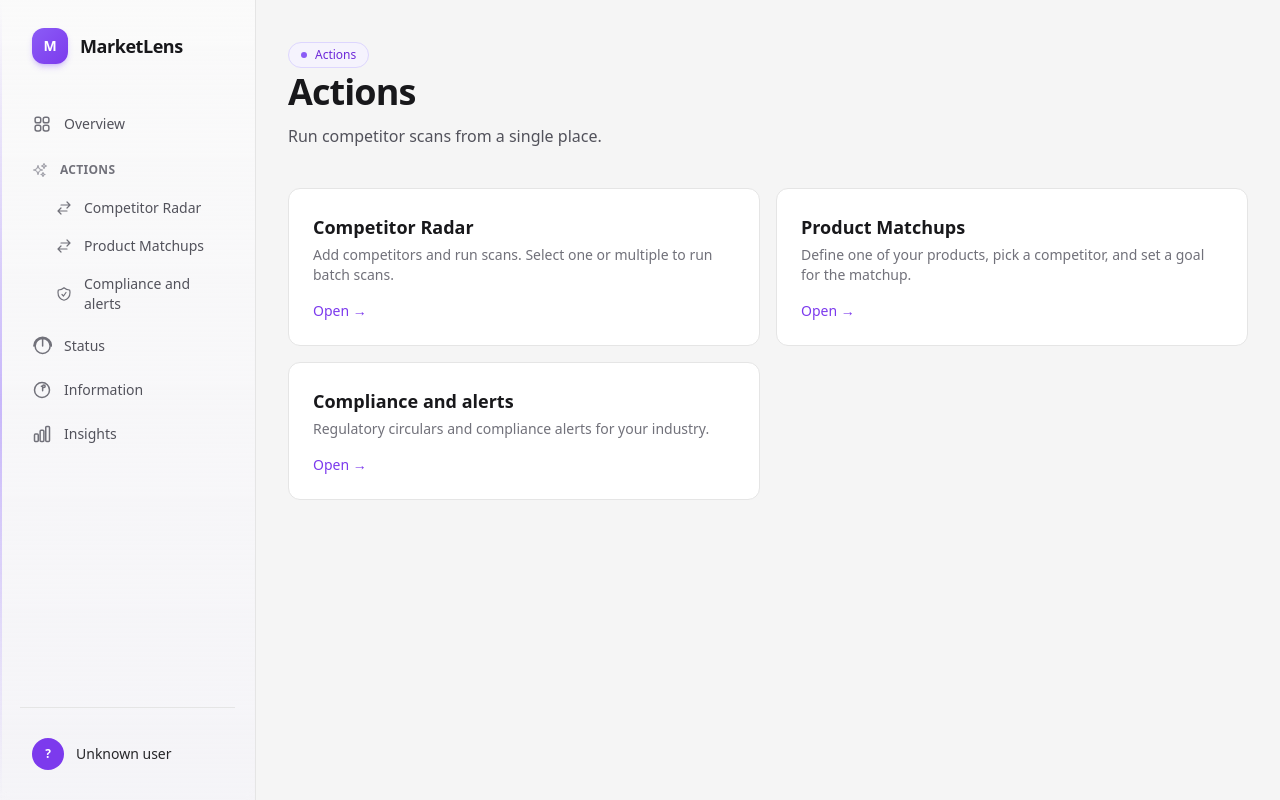
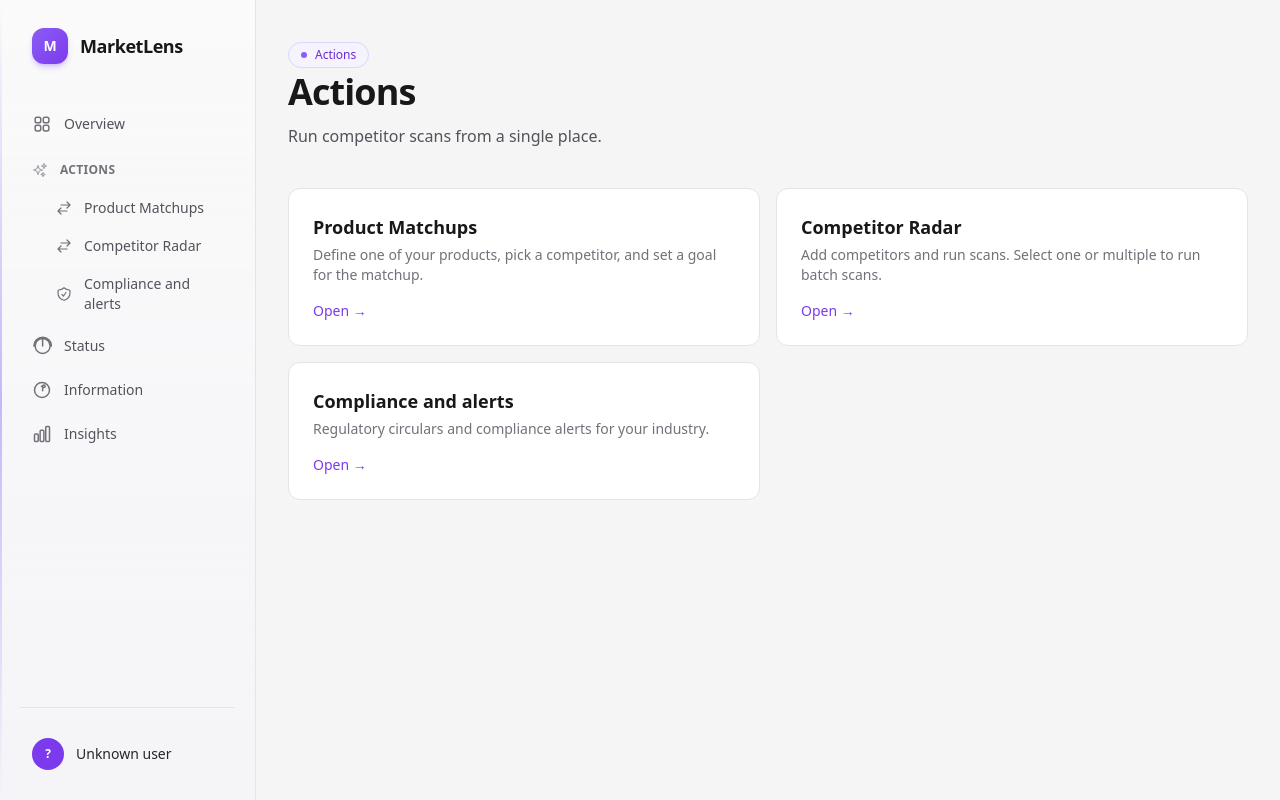
Before and after one commit to sagnik26/MarketLens, a Next.js app: page /dashboard/actions in a window 1280 px wide. Built offline with nearby package versions, Linux system fonts and the light colour scheme; no server answers.

Commit message:
Some enhancements pushed for the demo

```diff
--- a/src/app/dashboard/actions/page.tsx
+++ b/src/app/dashboard/actions/page.tsx
@@ -23,6 +23,19 @@ export default function ActionsPage() {
           Actions
         </h2>
         <Link
+          href="/dashboard/actions/product-matchups"
+          className="group flex flex-col rounded-xl border border-neutral-200 bg-white p-6 transition hover:border-violet-200 hover:shadow-[0_0_25px_-8px_rgba(139,92,246,0.25)] dark:border-neutral-800 dark:bg-neutral-900 dark:hover:border-violet-800"
+        >
+          <span className="text-lg font-semibold text-zinc-900 dark:text-zinc-100 group-hover:text-violet-600 dark:group-hover:text-violet-400">
+            Product Matchups
+          </span>
+          <span className="mt-1 text-sm text-zinc-500 dark:text-zinc-400">
+            Define one of your products, pick a competitor, and set a goal for the matchup.
+          </span>
+          <span className="mt-4 text-sm font-medium text-violet-600 dark:text-violet-400">Open →</span>
+        </Link>
+
+        <Link
           href="/dashboard/actions/competitor-radar"
           className="group flex flex-col rounded-xl border border-neutral-200 bg-white p-6 transition hover:border-violet-200 hover:shadow-[0_0_25px_-8px_rgba(139,92,246,0.25)] dark:border-neutral-800 dark:bg-neutral-900 dark:hover:border-violet-800"
         >
@@ -31,19 +44,6 @@ export default function ActionsPage() {
           </span>
           <span className="mt-1 text-sm text-zinc-500 dark:text-zinc-400">
             Add competitors and run scans. Select one or multiple to run batch scans.
-          </span>
-          <span className="mt-4 text-sm font-medium text-violet-600 dark:text-violet-400">Open →</span>
-        </Link>
-
-        <Link
-          href="/dashboard/actions/product-matchups"
-          className="group flex flex-col rounded-xl border border-neutral-200 bg-white p-6 transition hover:border-violet-200 hover:shadow-[0_0_25px_-8px_rgba(139,92,246,0.25)] dark:border-neutral-800 dark:bg-neutral-900 dark:hover:border-violet-800"
-        >
-          <span className="text-lg font-semibold text-zinc-900 dark:text-zinc-100 group-hover:text-violet-600 dark:group-hover:text-violet-400">
-            Product Matchups
-          </span>
-          <span className="mt-1 text-sm text-zinc-500 dark:text-zinc-400">
-            Define one of your products, pick a competitor, and set a goal for the matchup.
           </span>
           <span className="mt-4 text-sm font-medium text-violet-600 dark:text-violet-400">Open →</span>
         </Link>
--- a/src/app/dashboard/actions/product-matchups/page.tsx
+++ b/src/app/dashboard/actions/product-matchups/page.tsx
@@ -257,15 +257,14 @@ export default function ProductMatchupsPage() {
 
       <div className="mb-4 flex flex-wrap items-center justify-between gap-3">
         <p className="text-sm text-zinc-600 dark:text-zinc-400">
-          Start from your product, pick a competitor, and define a goal. Each scan will be stored with a
-          <span className="mx-1 font-medium text-zinc-800 dark:text-zinc-200">matchupId</span> so it can be
-          filtered in Information and Insights.
+          Start from your product, pick a competitor, and define a goal.
         </p>
         <button
           type="button"
           onClick={() => setShowEditor(true)}
-          className="inline-flex items-center rounded-lg bg-violet-600 px-4 py-2 text-sm font-semibold text-white shadow-sm transition hover:bg-violet-500"
+          className="ml-auto inline-flex items-center gap-2 rounded-lg bg-violet-600 px-4 py-2 text-sm font-semibold text-white shadow-sm transition hover:bg-violet-500"
         >
+          <span aria-hidden>+</span>
           Add product matchup
         </button>
       </div>
--- a/src/app/dashboard/insights/page.tsx
+++ b/src/app/dashboard/insights/page.tsx
@@ -584,10 +584,8 @@ export default function InsightsPage({
   searchParams?: Promise<{ tab?: string; competitorId?: string }>;
 }) {
   const tabs: { id: InsightsTab; label: string }[] = [
-    { id: "highlights", label: "Highlights" },
-    { id: "battlecards", label: "Battlecards" },
-    { id: "timeline", label: "Competitor timeline" },
-    { id: "matchups", label: "Product matchups" },
+    { id: "highlights", label: "Competitor Highlights" },
+    { id: "matchups", label: "Product Matchups" },
   ];
 
   return (
--- a/src/components/features/dashboard/DashboardNav.tsx
+++ b/src/components/features/dashboard/DashboardNav.tsx
@@ -20,13 +20,13 @@ const ACTIONS_GROUP = {
   icon: IconActions,
   children: [
     {
-      href: "/dashboard/actions/competitor-radar",
-      label: "Competitor Radar",
+      href: "/dashboard/actions/product-matchups",
+      label: "Product Matchups",
       icon: IconRadar,
     },
     {
-      href: "/dashboard/actions/product-matchups",
-      label: "Product Matchups",
+      href: "/dashboard/actions/competitor-radar",
+      label: "Competitor Radar",
       icon: IconRadar,
     },
     {
--- a/src/components/features/landing/LandingFeatures.tsx
+++ b/src/components/features/landing/LandingFeatures.tsx
@@ -36,7 +36,7 @@ const FEATURES: HoverEffectItem[] = [
     ),
   },
   {
-    title: "Signals & Alerts",
+    title: "Compliance and Alerts",
     description:
       "Get notified when something changes. Prioritize what matters and skip the noise.",
     badge: "Coming soon",
--- a/src/components/features/landing/LandingHero.tsx
+++ b/src/components/features/landing/LandingHero.tsx
@@ -41,14 +41,6 @@ export function LandingHero() {
           >
             Go to Dashboard
           </Link>
-          <Link
-            href="/dashboard/actions/competitor-radar"
-            className={cn(
-              "rounded-lg border border-neutral-600 bg-transparent px-6 py-3 text-sm font-semibold text-white transition hover:bg-neutral-800 focus:outline-none focus:ring-2 focus:ring-neutral-500 focus:ring-offset-2 focus:ring-offset-neutral-950 no-underline"
-            )}
-          >
-            Competitor Radar
-          </Link>
         </div>
       </div>
     </section>
--- a/src/components/features/landing/LandingNav.tsx
+++ b/src/components/features/landing/LandingNav.tsx
@@ -75,12 +75,6 @@ export function LandingNav() {
           MarketLens
         </Link>
         <div className="relative flex items-center gap-6">
-          <Link
-            href="/dashboard/actions/competitor-radar"
-            className="text-sm font-medium text-neutral-300 no-underline transition hover:text-white"
-          >
-            Competitor Radar
-          </Link>
           {!hydrated ? (
             <div
               className="h-8 w-8 shrink-0 rounded-full bg-neutral-700/80"
```
